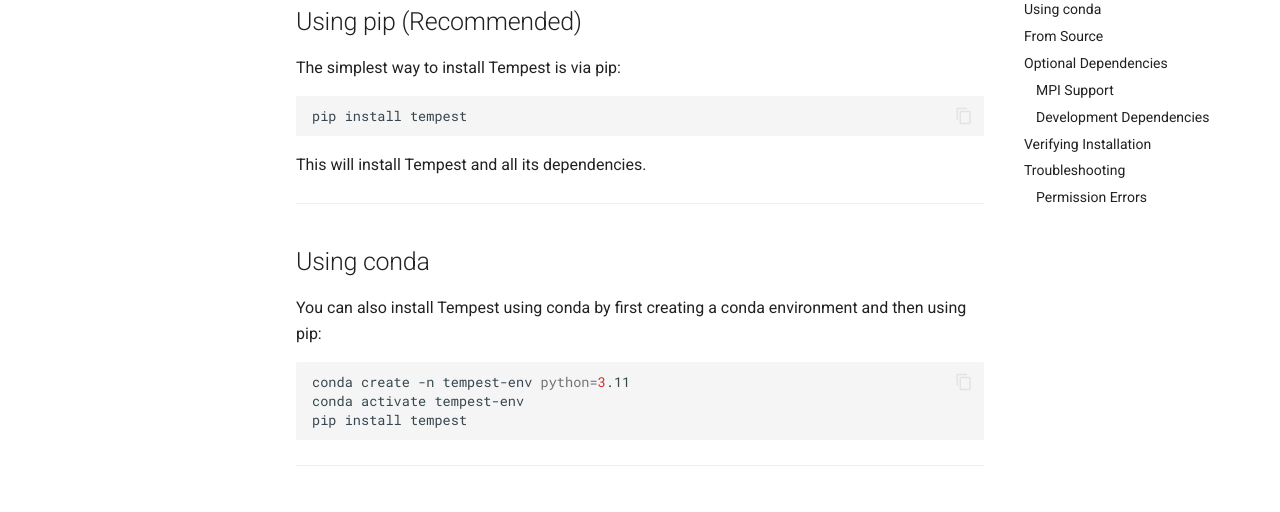
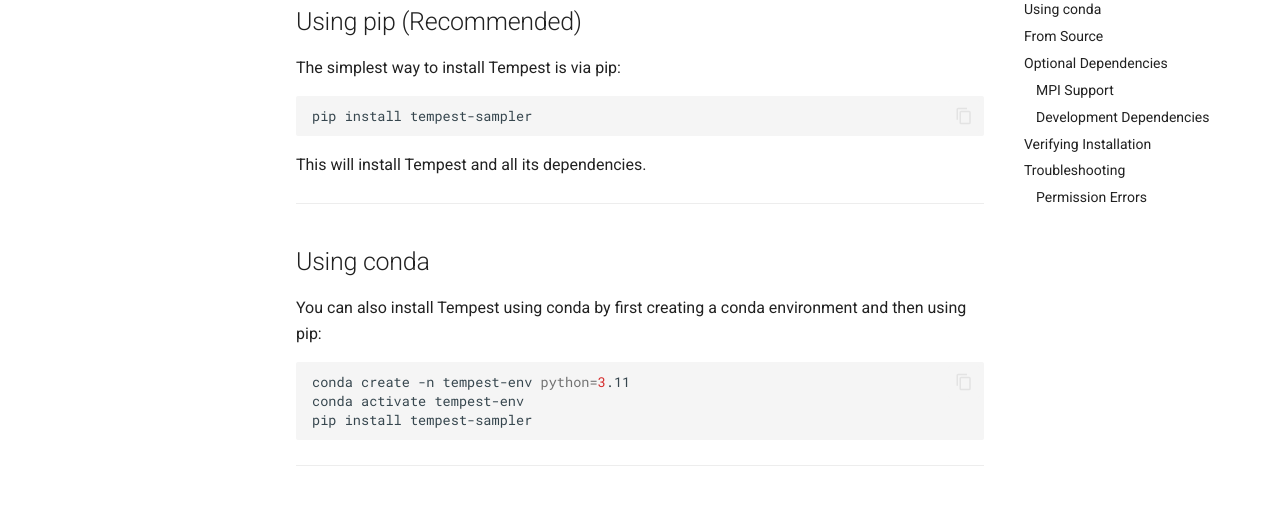
Before and after one commit to minaskar/tempest, an MkDocs documentation site: the page built from docs/installation.md, in a window 1280 px wide and 1400 px high, scrolled down 455 px. Shown: the part 153-665 px from the top of the window. Built offline with MkDocs 1.6.1 and Material for MkDocs 9.7.7, drawn with Linux system fonts in a browser that asks for light colours; comment, search, counter and statistics services are not loaded; some of the changed text lies outside the part shown.

Commit message:
docs: update installation instructions from tempest to tempest-sampler

````diff
--- a/docs/installation.md
+++ b/docs/installation.md
@@ -19,7 +19,7 @@
 The simplest way to install Tempest is via pip:
 
 ```bash
-pip install tempest
+pip install tempest-sampler
 ```
 
 This will install Tempest and all its dependencies.
@@ -33,7 +33,7 @@
 ```bash
 conda create -n tempest-env python=3.11
 conda activate tempest-env
-pip install tempest
+pip install tempest-sampler
 ```
 
 ---
@@ -72,7 +72,7 @@
 For development and testing:
 
 ```bash
-pip install tempest[dev]
+pip install tempest-sampler[dev]
 ```
 
 Or install testing dependencies manually:
@@ -109,7 +109,7 @@
 If you get permission errors during installation, try:
 
 ```bash
-pip install --user tempest
+pip install --user tempest-sampler
 ```
 
 Or use a virtual environment (recommended).
--- a/mkdocs.yml
+++ b/mkdocs.yml
@@ -81,7 +81,7 @@
     - icon: fontawesome/brands/github
       link: https://github.com/minaskar/tempest
     - icon: fontawesome/brands/python
-      link: https://pypi.org/project/tempest/
+      link: https://pypi.org/project/tempest-sampler/
 
 nav:
   - Home: index.md
--- a/tempest/__init__.py
+++ b/tempest/__init__.py
@@ -10,7 +10,7 @@
   publisher={Springer}
 }
 """
-__url__ = "https://tempest.readthedocs.io"
+__url__ = "https://tempest-sampler.readthedocs.io"
 __author__ = "Minas Karamanis"
 __email__ = "minaskar@gmail.com"
 __license__ = "MIT"
````
Also changed, not shown: README.md (+2 -2 lines), docs/index.md (+1 -1 lines).
